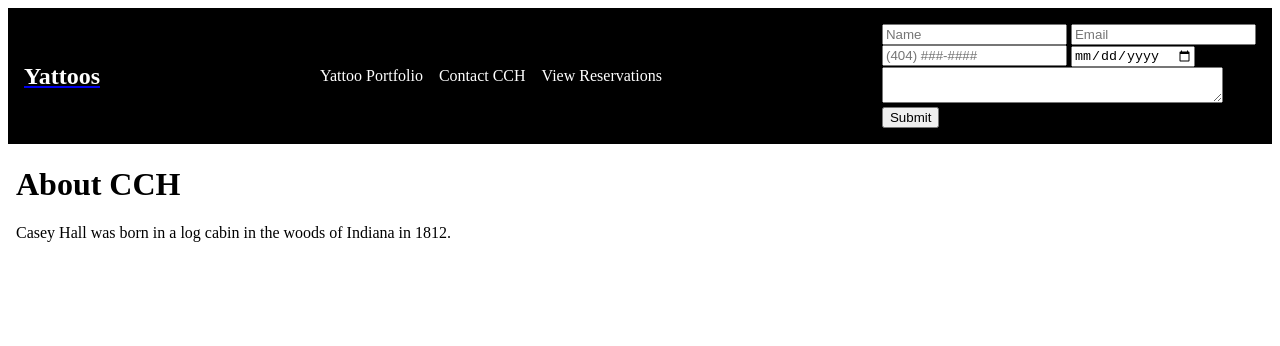
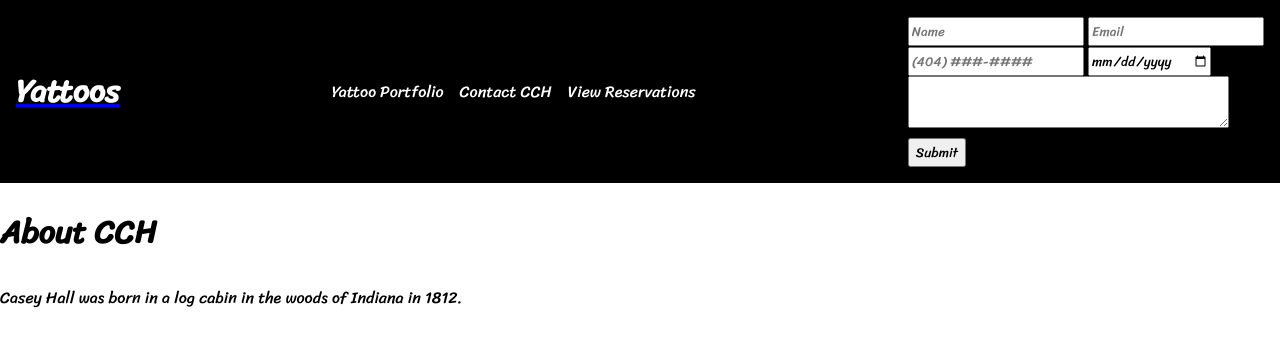
Before and after one commit to UrbaneD0ge/CCH_Tattoos_Svelte, a SvelteKit app: page /about in a window 1280 px wide. Shown: the top 346 px of the page. Built offline with nearby package versions, Linux system fonts and the light colour scheme.

Commit message:
delete reservation action

```diff
--- a/src/routes/+layout.svelte
+++ b/src/routes/+layout.svelte
@@ -3,7 +3,7 @@
   import Reserve from '$lib/components/Reserve.svelte';
 </script>
 
-<nav>
+<header>
   <a href="/"><h1>Yattoos</h1></a>
   <ul>
     {#if $page.route.id !== '/yattoos'}
@@ -23,12 +23,24 @@
     {/if}
   </ul>
   <Reserve />
-</nav>
+</header>
 
 <slot />
 
 <style>
-  nav {
+  @import url('https://fonts.googleapis.com/css2?family=Sriracha&display=swap');
+
+  :global(html, body) {
+    margin: 0;
+    padding: 0;
+    font-family: sans-serif;
+  }
+
+  :global(*) {
+    font-family: 'Sriracha', sans-serif;
+  }
+
+  header {
     display: flex;
     justify-content: space-between;
     align-items: center;
@@ -43,99 +55,27 @@
     color: #fff;
   }
 
-  nav ul {
+  header ul {
     display: flex;
     list-style: none;
     margin: 0;
     padding: 0;
   }
 
-  nav ul li {
+  header ul li {
     margin-left: 1rem;
   }
 
-  nav ul li:first-child {
+  header ul li:first-child {
     margin-left: 0;
   }
 
-  nav ul li a {
+  header ul li a {
     color: #fff;
     text-decoration: none;
   }
 
-  nav ul li a:hover {
+  header ul li a:hover {
     text-decoration: underline;
   }
-
-  /* nav ul li a.active {
-    text-decoration: underline;
-  }
-
-  nav ul li a.active:hover {
-    text-decoration: none;
-  }
-
-  nav ul li a.active {
-    text-decoration: underline;
-  }
-
-  nav ul li a.active:hover {
-    text-decoration: none;
-  }
-
-  nav ul li a.active {
-    text-decoration: underline;
-  }
-
-  nav ul li a.active:hover {
-    text-decoration: none;
-  }
-
-  nav ul li a.active {
-    text-decoration: underline;
-  }
-
-  nav ul li a.active:hover {
-    text-decoration: none;
-  }
-
-  nav ul li a.active {
-    text-decoration: underline;
-  }
-
-  nav ul li a.active:hover {
-    text-decoration: none;
-  }
-
-  nav ul li a.active {
-    text-decoration: underline;
-  }
-
-  nav ul li a.active:hover {
-    text-decoration: none;
-  }
-
-  nav ul li a.active {
-    text-decoration: underline;
-  }
-
-  nav ul li a.active:hover {
-    text-decoration: none;
-  }
-
-  nav ul li a.active {
-    text-decoration: underline;
-  }
-
-  nav ul li a.active:hover {
-    text-decoration: none;
-  }
-
-  nav ul li a.active {
-    text-decoration: underline;
-  }
-
-  nav ul li a.active:hover {
-    text-decoration: none;
-  } */
 </style>
```
Also changed, not shown: src/routes/reservations/+page.server.js (+26 -0 lines), src/routes/reservations/+page.svelte (+17 -7 lines).
